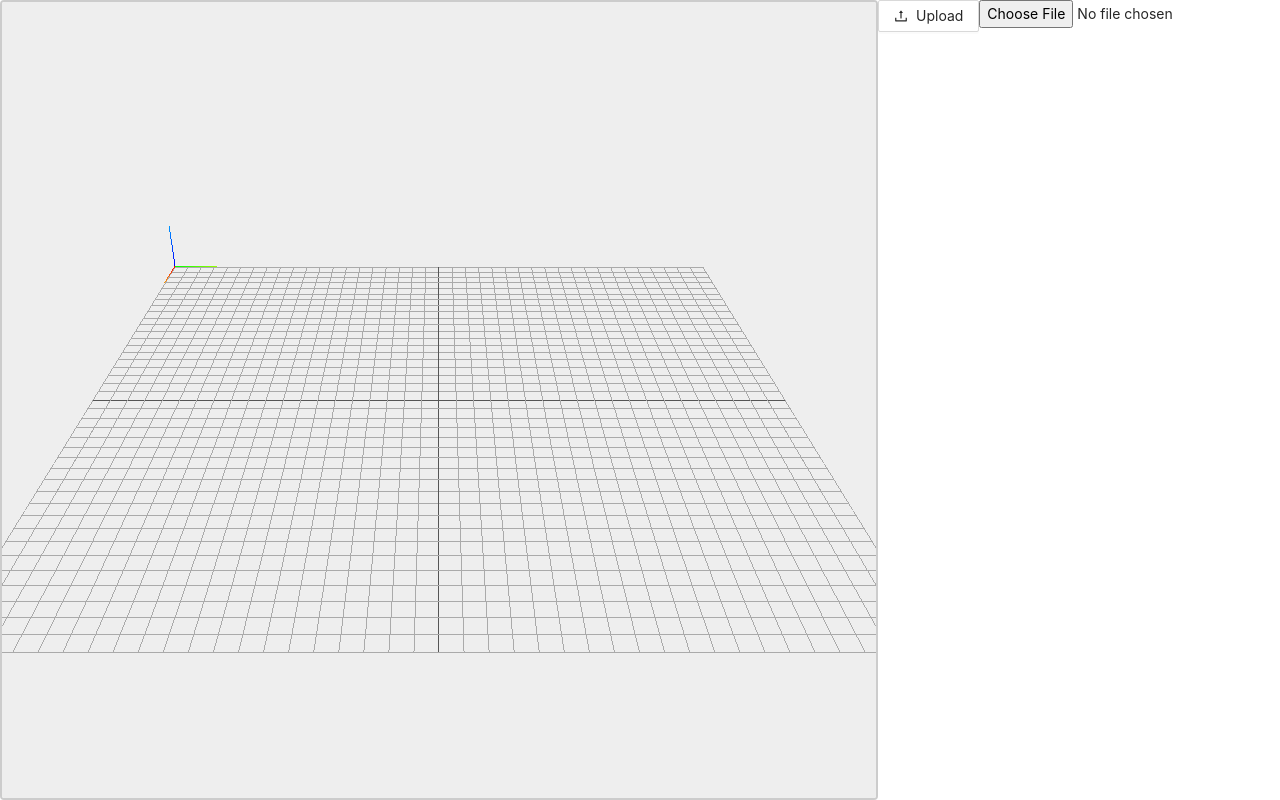
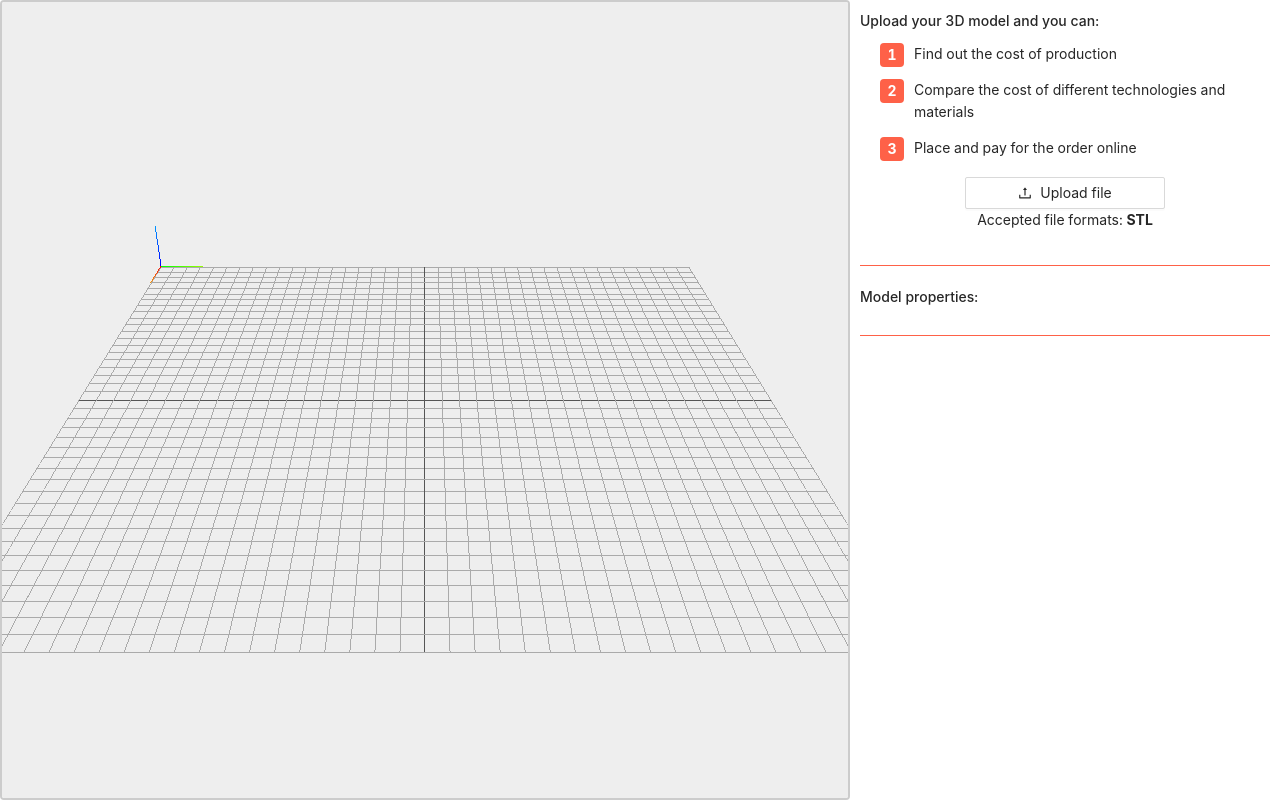
Before and after one commit to PetrGch/Manufactoring_calculator, a React app: page / in a window 1280 px wide. Built offline with nearby package versions, Linux system fonts and the light colour scheme.

Commit message:
Added styles + first step for file upload

```diff
--- a/src/PrinterCalculator/PrinterCalculator.less
+++ b/src/PrinterCalculator/PrinterCalculator.less
@@ -4,6 +4,6 @@
   height: 100%;
 
   &__scene {
-    width: 80%;
+    width: 70%;
   }
 }
--- a/src/PrinterCalculator/PrinterCalculator.tsx
+++ b/src/PrinterCalculator/PrinterCalculator.tsx
@@ -26,11 +26,13 @@ import {
     PRINTER_SCENE_ROTATE_X
 } from "./PrinterCalculatorConstant";
 import {Button, Upload} from "antd";
+import PrinterCalculatorSideBar from "./PrinterCalculatorSideBar/PrinterCalculatorSideBar";
 
 const PRINTER_MASH_NAME = "printer_mesh";
 
 export default function PrinterCalculator() {
-    const mountRef = useRef<HTMLDivElement>(null);
+    const sceneRef = useRef<HTMLDivElement>(null);
+    const uploadInputRef = useRef<HTMLInputElement>(null);
     let scene: Scene,
         renderer: WebGLRenderer,
         camera: PerspectiveCamera,
@@ -42,10 +44,15 @@ export default function PrinterCalculator() {
         offsetHeight: number;
 
     const resizeWindowListener = () => {
-        renderer.setSize(offsetWidth, offsetHeight);
+        if (sceneRef && sceneRef.current) {
+            offsetWidth = sceneRef.current.clientWidth;
+            offsetHeight = sceneRef.current.clientHeight;
+            renderer.setSize(offsetWidth, offsetHeight);
 
-        camera.aspect = offsetWidth / offsetHeight;
-        camera.updateProjectionMatrix();
+            camera.aspect = offsetWidth / offsetHeight;
+            console.log()
+            camera.updateProjectionMatrix();
+        }
     }
 
     const update = function() {
@@ -64,11 +71,11 @@ export default function PrinterCalculator() {
     }
 
     const init = () => {
-        if (mountRef && mountRef.current) {
+        if (sceneRef && sceneRef.current) {
             const axesHelper = new THREE.AxesHelper(PRINTER_AXES_HELPER_SIZE);
             material = new THREE.MeshNormalMaterial();
-            offsetWidth = mountRef.current.clientWidth;
-            offsetHeight = mountRef.current.clientHeight;
+            offsetWidth = sceneRef.current.clientWidth;
+            offsetHeight = sceneRef.current.clientHeight;
 
             scene = new THREE.Scene();
             scene.background = new THREE.Color(PRINTER_SCENE_BACKGROUND)
@@ -102,7 +109,7 @@ export default function PrinterCalculator() {
             window.controls = new OrbitControls(camera, renderer.domElement)
             window.addEventListener("resize", resizeWindowListener);
 
-            mountRef.current.appendChild(renderer.domElement);
+            sceneRef.current.appendChild(renderer.domElement);
             animationLoop();
         }
     }
@@ -155,27 +162,15 @@ export default function PrinterCalculator() {
         <div className="PrinterCalculator">
             <div className="PrinterCalculator__scene">
                 <PrinterCalculatorScene
-                    ref={mountRef}
+                    ref={sceneRef}
                 />
             </div>
 
-            <Upload
-                // fileList={this.state.fileList}
-                multiple={false}
-                onChange={(info) => {
-                    console.log(info)
-                }}
-            >
-                <Button icon={<UploadOutlined />}>Upload</Button>
-            </Upload>
-
-            <input type="file" onChange={(event) => {
-                if (event && event.target && event.target.files) {
-                    const path: string = (window.URL || window.webkitURL).createObjectURL(event.target.files[0]);
-
-                    loadSTLGeometry(path)
-                }
-            }}/>
+            <div>
+                <PrinterCalculatorSideBar
+                    loadSTLGeometry={loadSTLGeometry}
+                />
+            </div>
         </div>
     );
 }
--- /dev/null
+++ b/src/PrinterCalculator/PrinterCalculatorSideBar/PrintFirstStep/PrintFirstStep.less
@@ -0,0 +1,50 @@
+@import "./src/utils/colors";
+
+.PrintFirstStep {
+  display: flex;
+  flex-direction: column;
+  align-items: center;
+
+  &__uploadInput {
+    display: none;
+  }
+
+  &__uploadButton {
+    width: 100%;
+    max-width: 200px;
+    min-width: 100px;
+
+    &.ant-btn:hover,
+    &.ant-btn:focus,
+    &::selection {
+      color: @orange;
+      border-color: @orange;
+    }
+  }
+
+  &__title {
+    width: 100%;
+  }
+
+  &__benefits {
+    padding: 4px 4px 4px 20px;
+  }
+
+  &__benefitsItem {
+    display: flex;
+
+    & > span {
+      width: 24px;
+      height: 24px;
+      min-width: 24px;
+      line-height: 24px;
+      border-radius: 4px;
+      margin-right: 10px;
+      text-align: center;
+      background: @orange;
+      font-weight: 700;
+      font-size: 14px;
+      color: @white;
+    }
+  }
+}
--- /dev/null
+++ b/src/PrinterCalculator/PrinterCalculatorSideBar/PrintFirstStep/PrintFirstStep.tsx
@@ -0,0 +1,70 @@
+import React, {useRef} from "react";
+import {Button} from "antd";
+import {UploadOutlined} from "@ant-design/icons";
+import {PRINTER_CALCULATOR_STEP} from "../PrinterCalculatorSideBar";
+
+import "./PrintFirstStep.less";
+
+interface PrintFirstStepProps {
+    setStepStatus: (step: PRINTER_CALCULATOR_STEP, stepState: boolean) => void;
+    loadSTLGeometry: (path: string) => void;
+}
+
+export default function PrintFirstStep(props: PrintFirstStepProps) {
+    const { loadSTLGeometry, setStepStatus } = props;
+    const uploadInputRef = useRef<HTMLInputElement>(null);
+
+    return (
+        <div className="PrintFirstStep">
+            <h4 className="PrintFirstStep__title">Upload your 3D model and you can:</h4>
+
+            <div className="PrintFirstStep__benefits">
+                <div className="PrintFirstStep__benefitsItem">
+                    <span>1</span>
+                    <p>Find out the cost of production</p>
+                </div>
+                <div className="PrintFirstStep__benefitsItem">
+                    <span>2</span>
+                    <p>Compare the cost of different technologies and materials</p>
+                </div>
+                <div className="PrintFirstStep__benefitsItem">
+                    <span>3</span>
+                    <p>Place and pay for the order online</p>
+                </div>
+            </div>
+
+            <Button
+                className="PrintFirstStep__uploadButton"
+                icon={<UploadOutlined />}
+                onClick={() => {
+                    if (uploadInputRef && uploadInputRef.current) {
+                        uploadInputRef.current.click();
+                    }
+                }}
+            >
+                Upload file
+            </Button>
+
+            <div className="PrintFirstStep__acceptedFormat">
+                <p>Accepted file formats: <strong>STL</strong></p>
+            </div>
+
+            <input
+                ref={uploadInputRef}
+                className="PrintFirstStep__uploadInput"
+                accept=".stl"
+                type="file"
+                onChange={(event) => {
+                    if (event && event.target && event.target.files) {
+                        const path: string = (window.URL || window.webkitURL).createObjectURL(event.target.files[0]);
+
+                        if (path) {
+                            setStepStatus(PRINTER_CALCULATOR_STEP.FIRST_STEP, true);
+                            loadSTLGeometry(path);
+                        }
+                    }
+                }}
+            />
+        </div>
+    );
+}
--- /dev/null
+++ b/src/PrinterCalculator/PrinterCalculatorSideBar/PrintSecondStep/PrintSecondStep.less
@@ -0,0 +1,11 @@
+@import "./src/utils/colors";
+
+.PrintSecondStep {
+  display: flex;
+  flex-direction: column;
+  align-items: center;
+
+  &__title {
+    width: 100%;
+  }
+}
--- /dev/null
+++ b/src/PrinterCalculator/PrinterCalculatorSideBar/PrintSecondStep/PrintSecondStep.tsx
@@ -0,0 +1,20 @@
+import React, {useRef} from "react";
+import {Button} from "antd";
+import {UploadOutlined} from "@ant-design/icons";
+import {PRINTER_CALCULATOR_STEP} from "../PrinterCalculatorSideBar";
+
+import "./PrintSecondStep.less";
+
+interface PrintSecondStepProps {
+    setStepStatus: (step: PRINTER_CALCULATOR_STEP, stepState: boolean) => void;
+}
+
+export default function PrintSecondStep(props: PrintSecondStepProps) {
+    const { setStepStatus } = props;
+
+    return (
+        <div className="PrintSecondStep">
+            <h4 className="PrintSecondStep__title">Model properties:</h4>
+        </div>
+    );
+}
--- /dev/null
+++ b/src/PrinterCalculator/PrinterCalculatorSideBar/PrinterCalculatorSideBar.less
@@ -0,0 +1,14 @@
+@import "./src/utils/colors";
+
+.PrinterCalculatorSideBar {
+  padding: 10px;
+
+  &__step {
+    padding-bottom: 20px;
+    border-bottom: 1px solid @orange;
+
+    &_topPadding {
+      padding-top: 20px;
+    }
+  }
+}
--- /dev/null
+++ b/src/PrinterCalculator/PrinterCalculatorSideBar/PrinterCalculatorSideBar.tsx
@@ -0,0 +1,51 @@
+import React, {useEffect, useRef, useState} from "react";
+import {Button} from "antd";
+import {UploadOutlined} from "@ant-design/icons";
+
+import "./PrinterCalculatorSideBar.less";
+import PrintFirstStep from "./PrintFirstStep/PrintFirstStep";
+import PrintSecondStep from "./PrintSecondStep/PrintSecondStep";
+
+export enum PRINTER_CALCULATOR_STEP {
+    FIRST_STEP = "FIRST_STEP",
+}
+
+interface PrinterCalculatorSideBarState {
+    [PRINTER_CALCULATOR_STEP.FIRST_STEP]: boolean
+}
+
+interface PrinterCalculatorSideBarProps {
+    loadSTLGeometry: (path: string) => void;
+}
+
+export default function PrinterCalculatorSideBar(props: PrinterCalculatorSideBarProps) {
+    const { loadSTLGeometry } = props;
+    const uploadInputRef = useRef<HTMLInputElement>(null);
+    const [state, setState] = useState<PrinterCalculatorSideBarState>({
+        [PRINTER_CALCULATOR_STEP.FIRST_STEP]: false,
+    });
+
+    const setStepStatus = (step: PRINTER_CALCULATOR_STEP, stepState: boolean) => {
+        setState({
+            ...state,
+            [step]: stepState
+        })
+    }
+
+    return (
+        <div className="PrinterCalculatorSideBar">
+            <div className="PrinterCalculatorSideBar__step">
+                <PrintFirstStep
+                    loadSTLGeometry={loadSTLGeometry}
+                    setStepStatus={setStepStatus}
+                />
+            </div>
+
+            <div className="PrinterCalculatorSideBar__step PrinterCalculatorSideBar__step_topPadding">
+                <PrintSecondStep
+                    setStepStatus={setStepStatus}
+                />
+            </div>
+        </div>
+    )
+}
--- /dev/null
+++ b/src/utils/colors.less
@@ -0,0 +1,2 @@
+@orange: #fe6148;
+@white: #ffffff;
```
